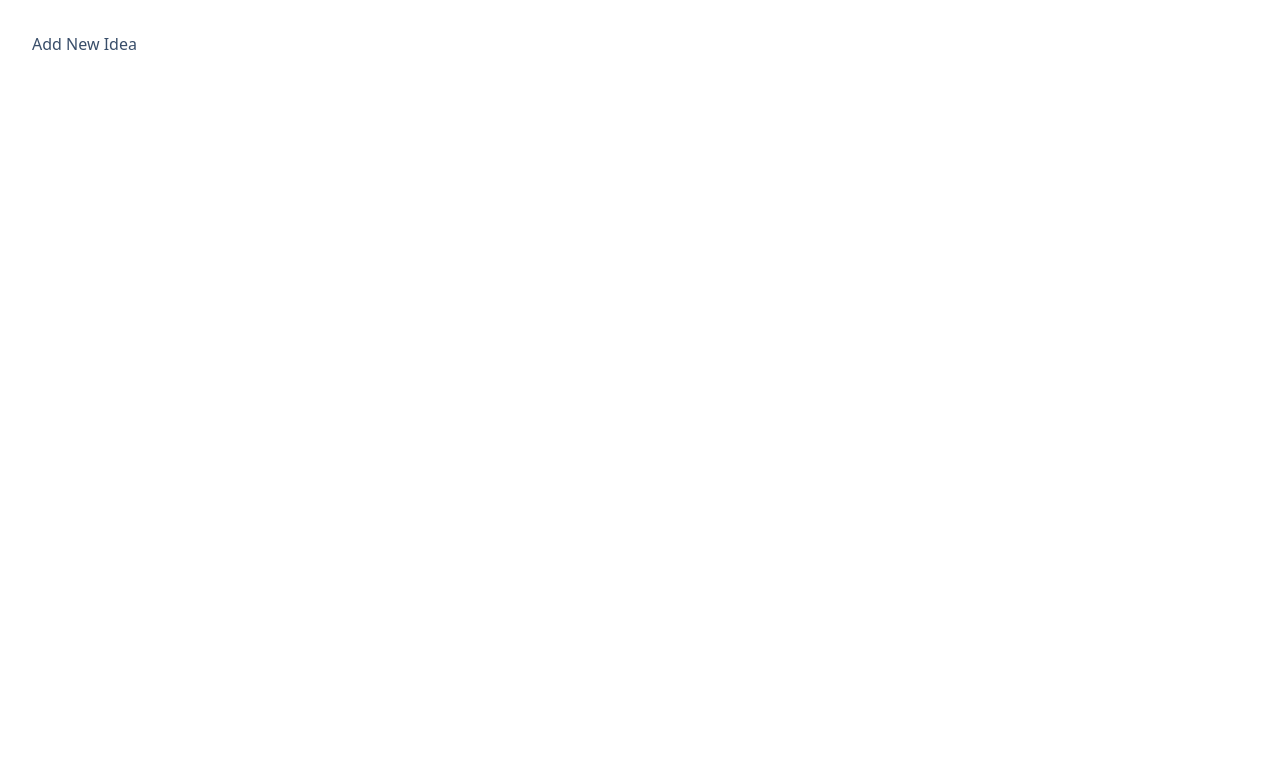
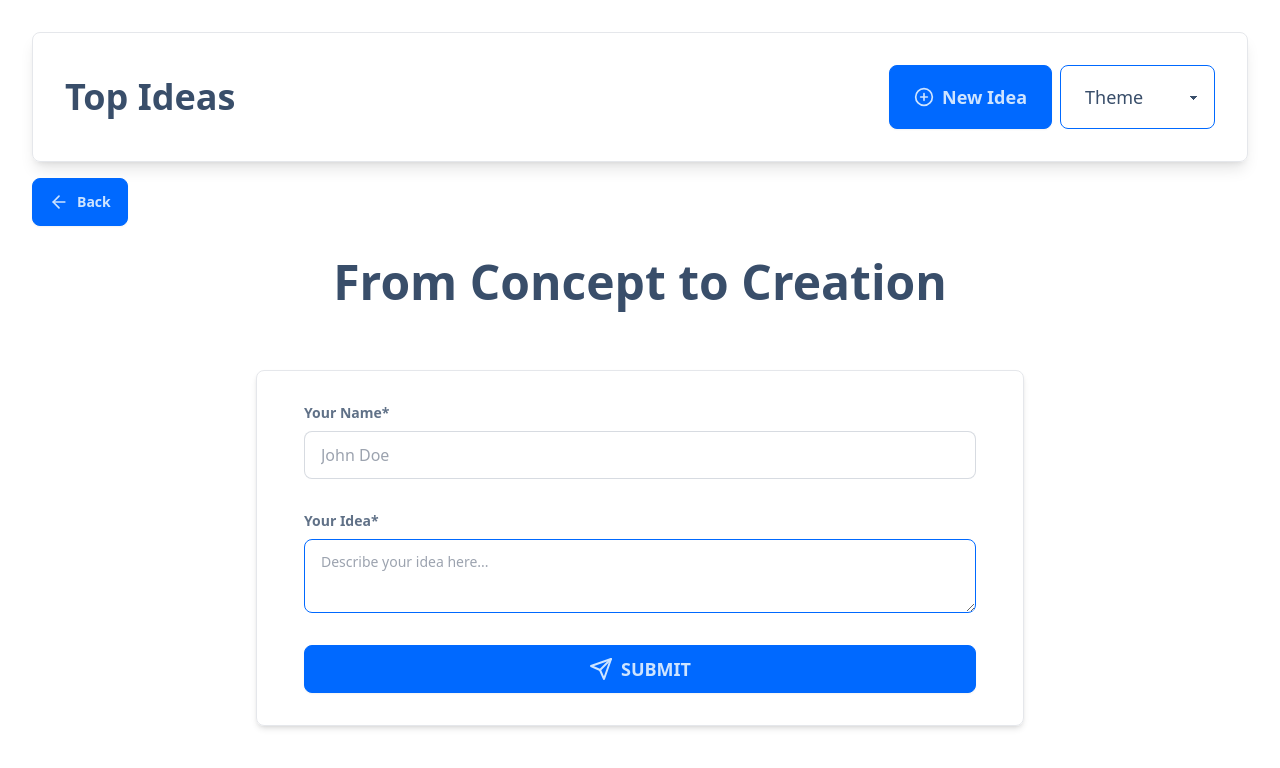
Before and after one commit to mindula-madhuhansa/top-ideas, a React (Vite) app: page /new in a window 1280 px wide. Shown: the top 768 px of the page. Built offline with nearby package versions, Linux system fonts and the light colour scheme.

Commit message:
add new idea

```diff
--- a/package.json
+++ b/package.json
@@ -10,6 +10,7 @@
     "preview": "vite preview"
   },
   "dependencies": {
+    "lucide-react": "^0.376.0",
     "react": "^18.2.0",
     "react-dom": "^18.2.0",
     "react-router-dom": "^6.23.0"
--- a/src/app/AddNewIdea.jsx
+++ b/src/app/AddNewIdea.jsx
@@ -1,3 +1,52 @@
+import Header from "../components/Header";
+
+import { ArrowLeft, SendIcon } from "lucide-react";
+
 export default function AddNewIdea() {
-  return <div>Add New Idea</div>;
+  return (
+    <div>
+      <Header />
+
+      <div>
+        <button
+          onClick={() => window.history.back()}
+          className="btn btn-primary mt-4 space-x-2"
+        >
+          <ArrowLeft className="h-5 w-5" />
+          Back
+        </button>
+
+        <h2 className="mt-8 font-bold text-4xl md:text-5xl text-center">
+          From Concept to Creation
+        </h2>
+
+        <form className="mt-16 border p-4 py-8 rounded-lg shadow-md w-full max-w-3xl mx-auto">
+          <div className="flex flex-col space-y-2 w-full max-w-2xl mx-auto">
+            <label className="font-bold text-sm opacity-80">Your Name*</label>
+            <input
+              type="text"
+              placeholder="John Doe"
+              className="input input-bordered"
+            />
+          </div>
+
+          <div className="flex flex-col mt-8 space-y-2  w-full max-w-2xl mx-auto">
+            <label className="font-bold text-sm opacity-80">Your Idea*</label>
+            <textarea
+              className="textarea textarea-bordered border-primary"
+              placeholder="Describe your idea here..."
+            />
+          </div>
+
+          <button
+            type="submit"
+            className="btn flex w-full max-w-2xl mx-auto btn-primary mt-8 uppercase font-bold text-lg"
+          >
+            <SendIcon className="w-6 h-6" />
+            Submit
+          </button>
+        </form>
+      </div>
+    </div>
+  );
 }
--- a/src/components/Header.jsx
+++ b/src/components/Header.jsx
@@ -2,18 +2,25 @@ import { useContext } from "react";
 
 import { ThemeContext } from "../context/ThemeContext";
 import { THEMES } from "../constants";
+import { PlusCircle } from "lucide-react";
 
 export default function Header() {
   const { setTheme } = useContext(ThemeContext);
   return (
     <header className="border flex flex-1 items-center justify-between shadow-lg p-4 md:p-8 rounded-lg">
       <h2 className="font-bold text-2xl md:text-4xl">Top Ideas</h2>
-      <div className="flex items-center space-x-2">
-        <button className="btn btn-primary btn-xs md:btn-lg">New Idea</button>
+      <div className="flex flex-col md:flex-row items-center space-y-2 space-x-0 md:space-x-2 md:space-y-0">
+        <button
+          onClick={() => window.location.assign("/new")}
+          className="btn btn-primary btn-sm md:btn-lg"
+        >
+          <PlusCircle className="h-5 w-5" />
+          New Idea
+        </button>
 
         <select
           onChange={(e) => setTheme(e.target.value)}
-          className="select select-xs md:select-lg  border-primary w-full max-w-xs"
+          className="select select-sm md:select-lg  border-primary w-full max-w-xs"
         >
           <option disabled selected>
             Theme
--- a/src/components/Hero.jsx
+++ b/src/components/Hero.jsx
@@ -1,18 +1,18 @@
 export default function Hero() {
   return (
     <div className="mt-6 md:mt-12 flex flex-col items-center">
-      <h1 className="text-5xl md:text-7xl font-bold text-center">
+      <h2 className="text-5xl md:text-7xl font-bold text-center">
         Ignite Your
         <br />
         Startup Journey
-      </h1>
-      <h2>
+      </h2>
+      <h3>
         <p className="mt-4 text-center text-sm md:text-lg font-semibold">
           Welcome to the platform where you can share your{" "}
           <span className="text-secondary">Ideas</span> and get{" "}
           <span className="text-secondary">feedback</span> from the community.
         </p>
-      </h2>
+      </h3>
     </div>
   );
 }
```
Also changed, not shown: 1 other file (tests, documents, lock files or other folders).
